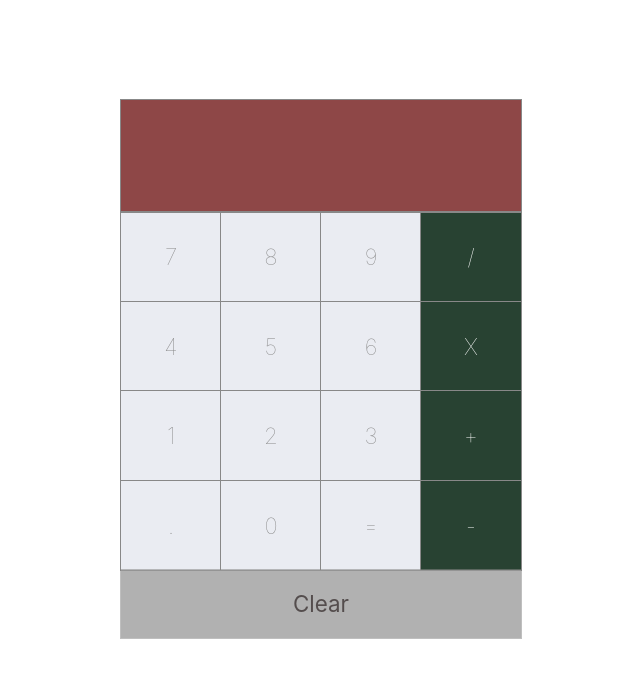
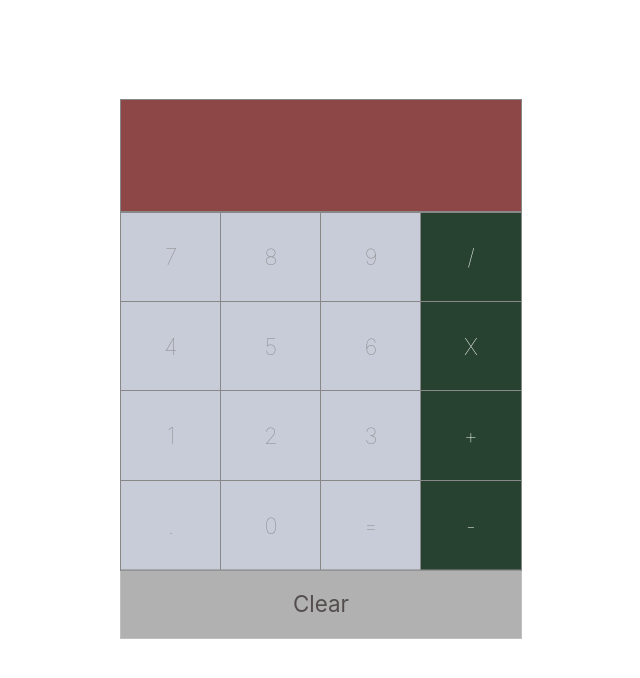
Before and after one commit to akhtarvahid/React-projects, a React (Create React App) app in the folder calculator/: page / in a window 1280 px wide. Shown: the top 678 px of the page, without its empty margins (319-959 px from the left). Built offline with nearby package versions, Linux system fonts and the light colour scheme.

Commit message:
calculator input value handler created

```diff
--- a/calculator/src/App.js
+++ b/calculator/src/App.js
@@ -6,36 +6,40 @@ import ClearButton from './components/ClearButton';
 
 function App() {
   const [input, setInput] = useState('');
+
+  const inputValueHandler = (value) => {
+    setInput(inpValue => value + inpValue);
+  }
   return (
     <div className="App">
        <div className="calc-wrapper">
          <Input input={input} />
          <div className="row">
-          <Button>7</Button>
-          <Button>8</Button>
-          <Button>9</Button>
-          <Button>/</Button>
+          <Button inputHandler={inputValueHandler}>7</Button>
+          <Button inputHandler={inputValueHandler}>8</Button>
+          <Button inputHandler={inputValueHandler}>9</Button>
+          <Button inputHandler={inputValueHandler}>/</Button>
          </div>
          <div className="row">
-          <Button>4</Button>
-          <Button>5</Button>
-          <Button>6</Button>
-          <Button>X</Button>
+          <Button inputHandler={inputValueHandler}>4</Button>
+          <Button inputHandler={inputValueHandler}>5</Button>
+          <Button inputHandler={inputValueHandler}>6</Button>
+          <Button inputHandler={inputValueHandler}>X</Button>
          </div>
          <div className="row">
-          <Button>1</Button>
-          <Button>2</Button>
-          <Button>3</Button>
-          <Button>+</Button>
+          <Button inputHandler={inputValueHandler}>1</Button>
+          <Button inputHandler={inputValueHandler}>2</Button>
+          <Button inputHandler={inputValueHandler}>3</Button>
+          <Button inputHandler={inputValueHandler}>+</Button>
          </div>
          <div className="row">
-          <Button>.</Button>
-          <Button>0</Button>
-          <Button>=</Button>
-          <Button>-</Button>
+          <Button inputHandler={inputValueHandler}>.</Button>
+          <Button inputHandler={inputValueHandler}>0</Button>
+          <Button inputHandler={inputValueHandler}>=</Button>
+          <Button inputHandler={inputValueHandler}>-</Button>
          </div>
          <div className="row">
-           <ClearButton handleClear={() => this.setState({ input: ''})}>
+           <ClearButton handleClear={() => setInput('')}>
              Clear
            </ClearButton>
          </div>
--- a/calculator/src/components/Button.css
+++ b/calculator/src/components/Button.css
@@ -5,7 +5,7 @@
     align-items: center;
     font-weight: lighter;
     font-size: 1.4em;
-    background-color: #eaecf2;
+    background-color: #c8ccd9;
     color: #888;
     flex: 1;
     outline: 1px solid #888;
--- a/calculator/src/components/Button.js
+++ b/calculator/src/components/Button.js
@@ -9,7 +9,7 @@ export default function Button(props) {
     return (
         <div className={`button-wrapper ${
             isOperator(props.children) ? null : "operator"
-         }`}>
+         }`} onClick={() => props.inputHandler(props.children)}>
            {props.children}
         </div>
     )
```
